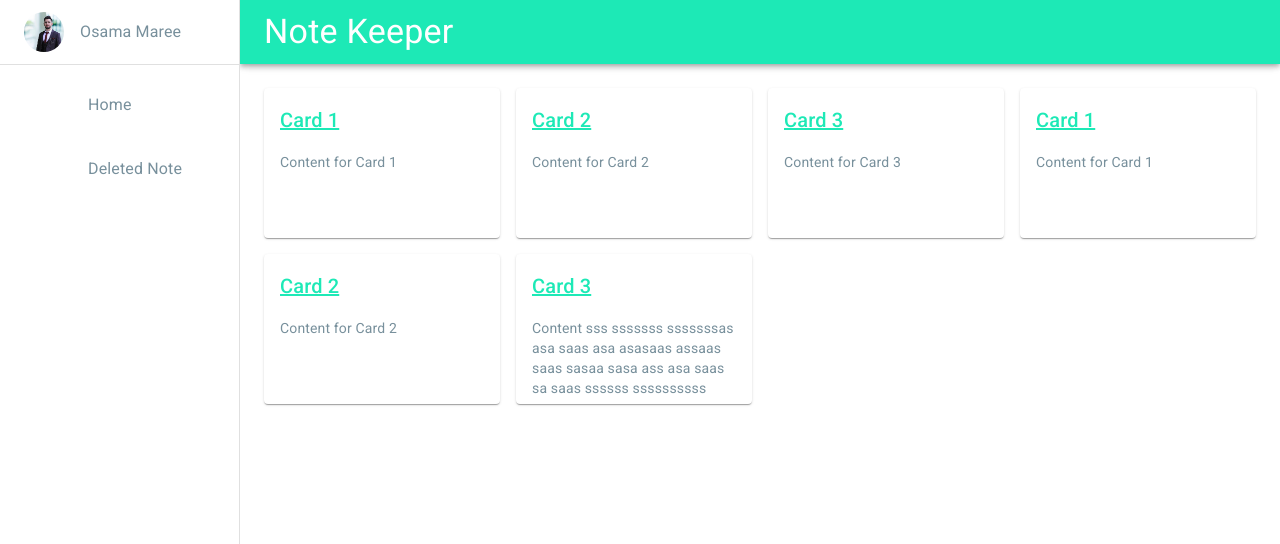
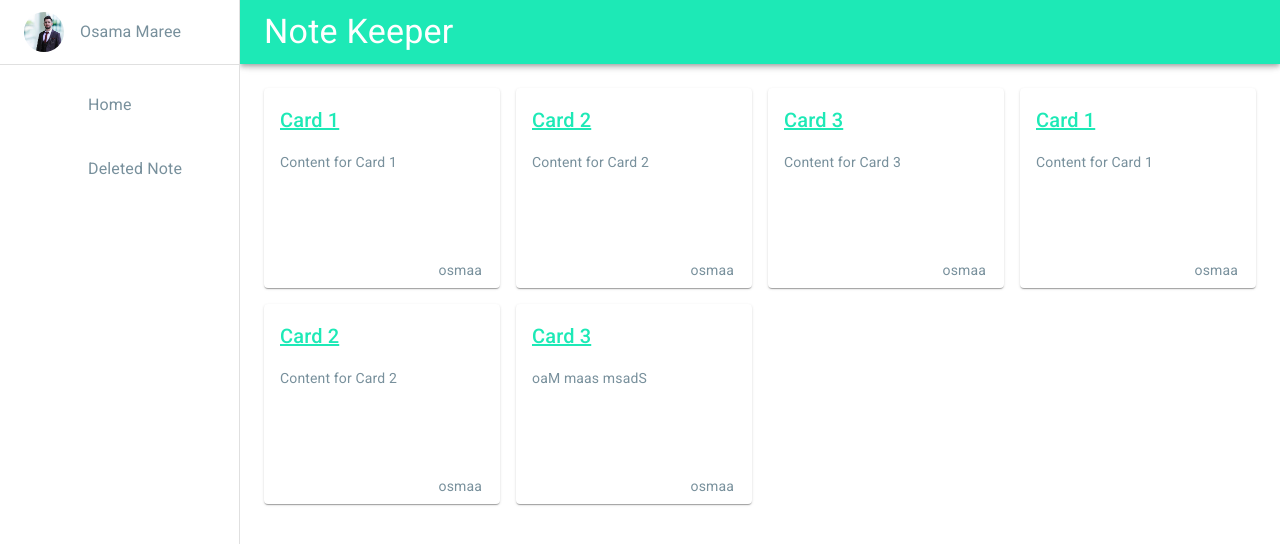
Before and after one commit to osama-maree/Fullstack-noteKeeper-task, a React (Create React App) app in the folder client-side/: page / in a window 1280 px wide. Shown: the top 544 px of the page. Built offline with nearby package versions, Linux system fonts and the light colour scheme; some icons are missing.

Commit message:
Simple Edit On UI

```diff
--- a/client-side/src/component/MyCard.jsx
+++ b/client-side/src/component/MyCard.jsx
@@ -2,6 +2,7 @@ import Grid from "@mui/material/Grid";
 import Card from "@mui/material/Card";
 import CardContent from "@mui/material/CardContent";
 import Typography from "@mui/material/Typography";
+import { Box, CardActions, CardHeader } from "@mui/material";
 
 const cardData = [
   { title: "Card 1", content: "Content for Card 1" },
@@ -11,8 +12,7 @@ const cardData = [
   { title: "Card 2", content: "Content for Card 2" },
   {
     title: "Card 3",
-    content:
-      "Content sss sssssss  sssssssas asa saas asa asasaas assaas saas sasaa sasa  ass asa saas sa saas ssssss ssssssssss  sssss sssssss sssssssss ssssss ssssssss sssssssssss sssss ssssss ssssssss sssss sssss ssssssss sssss sssss sssssfor Card 3",
+    content: "oaM maas msadS",
   },
   // Add more card data as needed
 ];
@@ -24,8 +24,9 @@ const CardGrid = () => {
         <Grid item xs={12} sm={6} md={3} key={index}>
           <Card
             style={{
-              minHeight: "150px",
-              maxHeight: "150px",
+              minHeight: "200px",
+              maxWidth: "100%",
+              position: "relative",
             }}
           >
             <CardContent>
@@ -43,11 +44,20 @@ const CardGrid = () => {
               <Typography
                 variant="body2"
                 textAlign={"start"}
-                sx={{ color: "#78909c" }}
+                sx={{
+                  color: "#78909c",
+                }}
               >
                 {card.content}
               </Typography>
             </CardContent>
+            <CardActions
+              sx={{ position: "absolute", bottom: "0px", right: "10px" }}
+            >
+              <Typography variant="body2" color="#78909c">
+                osmaa
+              </Typography>
+            </CardActions>
           </Card>
         </Grid>
       ))}
```
